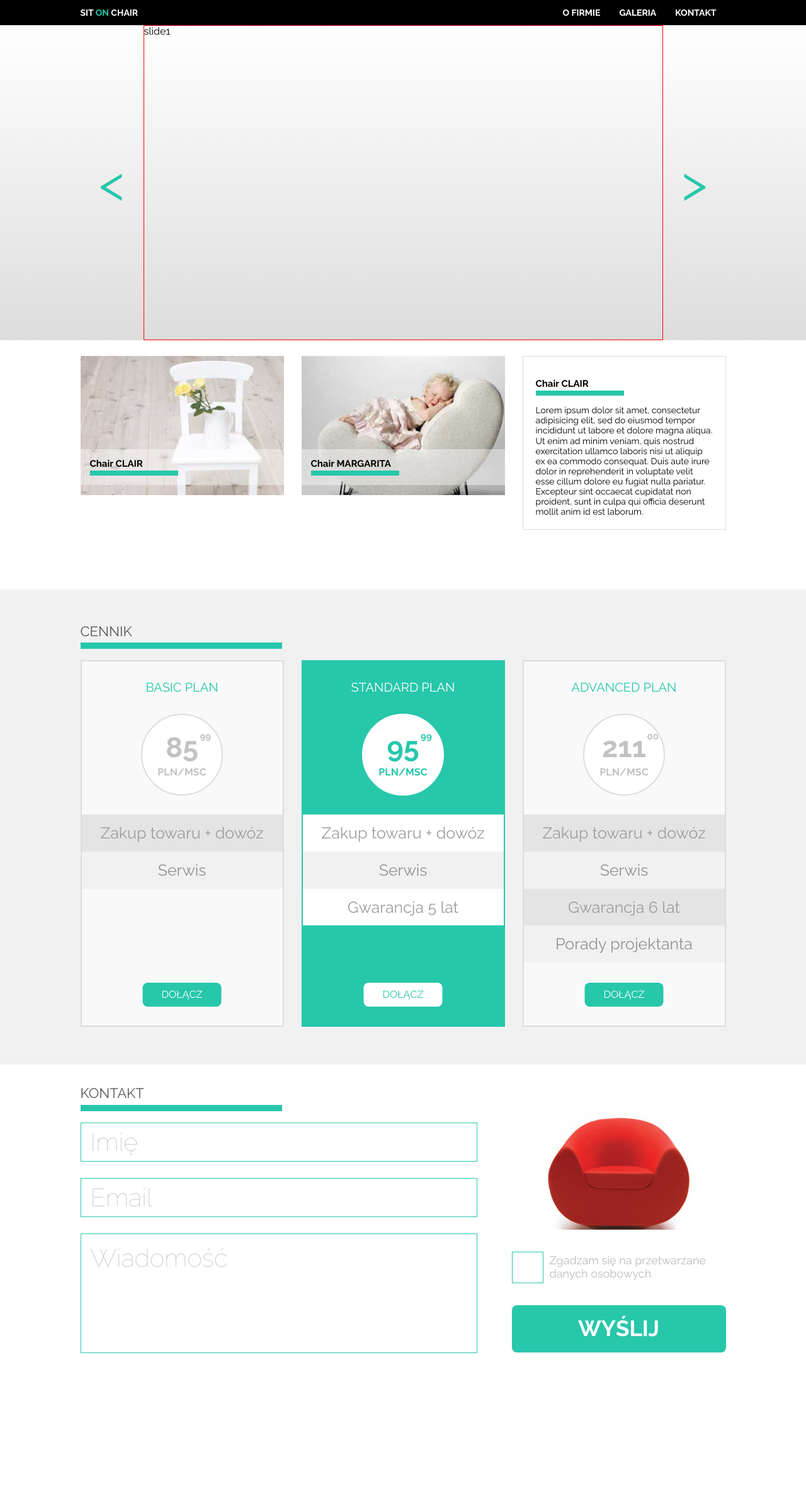
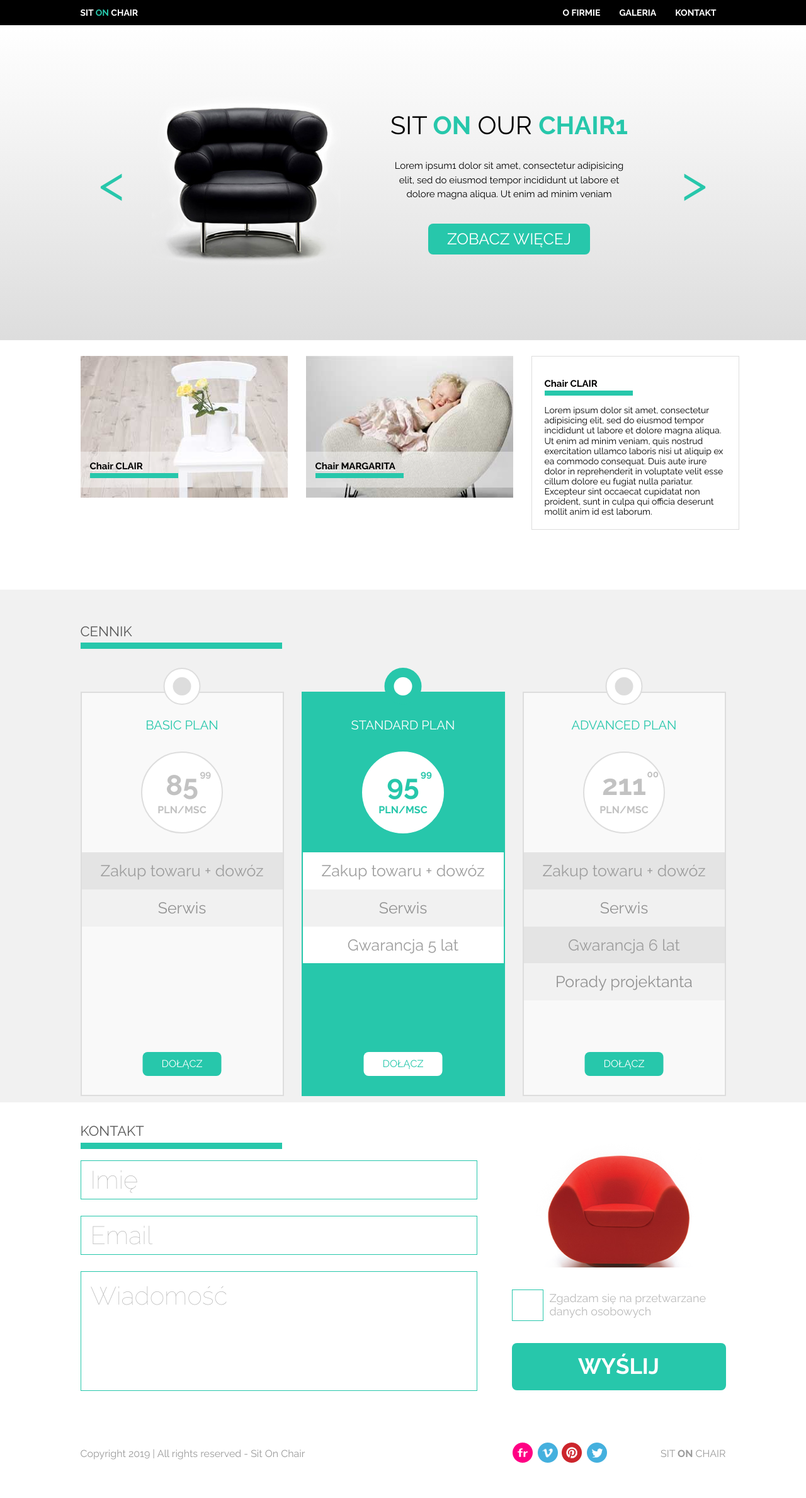
Before and after one commit to nilow/warsztat_sitonchar, a plain HTML site: page index.html in a window 1280 px wide. Shown: the whole page at 63% size. Before the commit the page ends 2178 px from the top, so only its background shows below. Drawn offline with Linux system fonts and the light colour scheme.

Commit message:
reszta zmian plus skrypt slidera

```diff
--- a/css/style.css
+++ b/css/style.css
@@ -44,7 +44,6 @@ body{
 }
 .row .col{
 	flex-grow:1;
-	width: 330px;
 }
 .row .col + .col{
 	margin-left: 28px;
@@ -216,23 +215,56 @@ body{
 	right:0;
 	width: 100%;
 	height: 100%;
-	border: 1px solid red;
 	opacity: 0;
 	transition: 1s opacity;
+	display: flex;
+	justify-content: center;
+	align-items: center;
 }
+
 .banner-slide-active{
 	z-index: 1;
 	opacity: 1;
+}
+.banner-slide-img{
+	flex-shrink: 0;
+}
+.banner-slide-text{
+	text-align: center;
+	padding: 20px;
+}
+.banner-slide-title{
+	text-transform: uppercase;
+	font-size: 40px;
+	font-weight: normal;
+	margin-top: 0px;
+	margin-bottom: 30px;
+}
+.banner-slide-title span{
+	font-weight: bold;
+	color: var(--color);
+}
+.banner-slide-content{
+	font-size: 15px;
+	line-height: 1.5;
+	padding-left: 30px;
+	padding-right: 30px;
+}
+.banner-btn{
+	font-size: 25px;
+	margin-top: 20px;
 }
 
 .form{
 	display: flex;
 	justify-content: space-between;
 }
-.form-left{
+.form-left,
+.footer-left{
 	width: 630px;
 }
-.form-right{
+.form-right,
+.footer-right{
 	width:340px;
 }
 .form-row{
@@ -331,6 +363,7 @@ textarea.form-control{
 }
 .image-box{
 	position:relative;
+	width: 330px;
 }
 .product-name{
 	position: absolute;
@@ -338,6 +371,9 @@ textarea.form-control{
 	background: rgba(255,255,255,0.4);
 	width: 100%;
 	padding-left: 15px;
+}
+.product-name a{
+	color: #fff;
 }
 .box-title{
 	color:#000;
@@ -363,6 +399,7 @@ textarea.form-control{
 	border: 1px solid #ddd;
 	padding: 20px;
 	font-size: 14px;
+	width: 330px;
 }
 
 .price-box{
@@ -371,11 +408,39 @@ textarea.form-control{
 	height: 100%;
 	position: relative;
 	padding-bottom: 100px;
+	margin-top: 50px;
 }
+.price-box:before{
+	content:"";
+	width:55px;
+	height: 55px;
+	display: block;
+	position: absolute;
+	top:-40px;
+	left: 50%;
+	transform: translate(-50%,0);
+	border: 2px solid #ddd;
+	border-radius: 50%;
+	background: #fff;
+}
+.price-box:after{
+	content:"";
+	width:25px;
+	height: 25px;
+	display: block;
+	position: absolute;
+	top:-25px;
+	left: 50%;
+	transform: translate(-50%,0);
+	border: 2px solid #ddd;
+	border-radius: 50%;
+	background: #ddd;
+}
+
 .price-box-title{
 	text-align: center;
 	text-transform: uppercase;
-	padding: 30px 0px;
+	padding: 40px 0px 30px 0px;
 	font-size: 20px;
 	color: var(--color);
 	font-weight: 500px;
@@ -435,6 +500,15 @@ textarea.form-control{
 	border-color: var(--color);
 	background: var(--color);
 }
+.price-box-special:before{
+	border-color: var(--color);
+	background: var(--color);
+}
+.price-box-special:after{
+	background: #fff;
+	border-color: #fff;
+}
+
 .price-box-special .price-box-title{
 	color: #fff;
 }
@@ -450,3 +524,21 @@ textarea.form-control{
 	background:#fff;
 	color: #9e9e9e;
 }
+.footer{
+	display: flex;
+	justify-content: space-between;
+	align-items: center;
+	padding: 50px 0px 50px 0px;
+	color: #9b9b9b;
+}
+.footer-right{
+	display: flex;
+	justify-content: space-between;
+	align-items: center;
+}
+.footer-name{
+	text-transform: uppercase;
+}
+.footer-name span{
+	font-weight: bold;
+}
--- a/index.html
+++ b/index.html
@@ -47,14 +47,38 @@
 				</button>
 				<div class="banner-slides">
 					<div class="banner-slide banner-slide-active">
-						slide1
-					</div>
-					<!--<div class="banner-slide">
-						slide2
+						<div class="banner-slide-img">
+							<img src="images/black_chair.png" alt="">
+						</div>
+						<div class="banner-slide-text">
+							<h2 class="banner-slide-title">Sit <span>on</span> our <span>chair1</span></h2>
+							<p class="banner-slide-content">Lorem ipsum1 dolor sit amet, consectetur adipisicing elit, sed do eiusmod
+							tempor incididunt ut labore et dolore magna aliqua. Ut enim ad minim veniam</p>
+							<a class="btn banner-btn">Zobacz więcej</a>
+						</div>
 					</div>
 					<div class="banner-slide">
-						slide3
-					</div>-->
+						<div class="banner-slide-img">
+							<img src="images/black_chair.png" alt="">
+						</div>
+						<div class="banner-slide-text">
+							<h2 class="banner-slide-title">Sit <span>on</span> our <span>chair2</span></h2>
+							<p class="banner-slide-content">Lorem ipsum2 dolor sit amet, consectetur adipisicing elit, sed do eiusmod
+							tempor incididunt ut labore et dolore magna aliqua. Ut enim ad minim veniam</p>
+							<a class="btn banner-btn">Zobacz więcej</a>
+						</div>
+					</div>
+					<div class="banner-slide">
+						<div class="banner-slide-img">
+							<img src="images/black_chair.png" alt="">
+						</div>
+						<div class="banner-slide-text">
+							<h2 class="banner-slide-title">Sit <span>on</span> our <span>chair3</span></h2>
+							<p class="banner-slide-content">Lorem ipsum3 dolor sit amet, consectetur adipisicing elit, sed do eiusmod
+							tempor incididunt ut labore et dolore magna aliqua. Ut enim ad minim veniam</p>
+							<a class="btn banner-btn">Zobacz więcej</a>
+						</div>
+					</div>
 				</div>
 			</div>
 		</div>
@@ -64,17 +88,17 @@
 			<div class="row">
 				<div class="col">
 					<div class="image-box">
-						<img class="product-image" src="images/box1_img.jpg">
+						<a href=""><img class="product-image" src="images/box1_img.jpg" alt=""></a>
 						<div class="product-name">
-							<h3 class="box-title">Chair <span>Clair</span></h3>
+							<a href=""><h3 class="box-title">Chair <span>Clair</span></h3></a>
 						</div>
 					</div>
 				</div>
 				<div class="col">
 					<div class="image-box">
-						<img class="product-image" src="images/box2_img.jpg">
+						<a href=""><img class="product-image" src="images/box2_img.jpg" alt=""></a>
 						<div class="product-name">
-							<h3 class="box-title">Chair <span>Margarita</span></h3>
+							<a href=""><h3 class="box-title">Chair <span>Margarita</span></h3></a>
 						</div>
 					</div>
 				</div>
@@ -171,7 +195,49 @@
 			</form>
 		</div>
 	</section>
+	<footer>
+		<div class="container">
+			<div class="footer">
+					<div class="footer-left">
+						Copyright 2019 | All rights reserved - Sit On Chair
+					</div>
+					<div class="footer-right">
+						<div class="footer-icons">
+							<a href=""><img src="images/flickr.png" alt=""></a>
+							<a href=""><img src="images/vimeo.png" alt=""></a>
+							<a href=""><img src="images/pinterest.png" alt=""></a>
+							<a href=""><img src="images/twitter.png" alt=""></a>
+						</div>
+						<div class="footer-name">
+							Sit <span>on</span> chair
 
+						</div>
+					</div>
+			</div>
+		</div>
+	</footer>
+<script>
+	var slides = document.querySelectorAll(".banner-slide");
+	var btnNext = document.querySelector(".banner-next");
+	var btnPrev = document.querySelector(".banner-prev");
+	var i = 0;
+	btnNext.addEventListener("click", function(){
+		slides[i].classList.remove("banner-slide-active");
+		i = ++i > slides.length-1 ? 0 : i;
+		//console.log(i);
+		slides[i].classList.add("banner-slide-active");
+
+	});
+	btnPrev.addEventListener("click", function(){
+		slides[i].classList.remove("banner-slide-active");
+		//i = slides.length-1;
+		i = --i >= 0 ? i : slides.length-1;
+		//console.log(i);
+		slides[i].classList.add("banner-slide-active");
+
+	})
+
+</script>
 
 
 </body>
```
